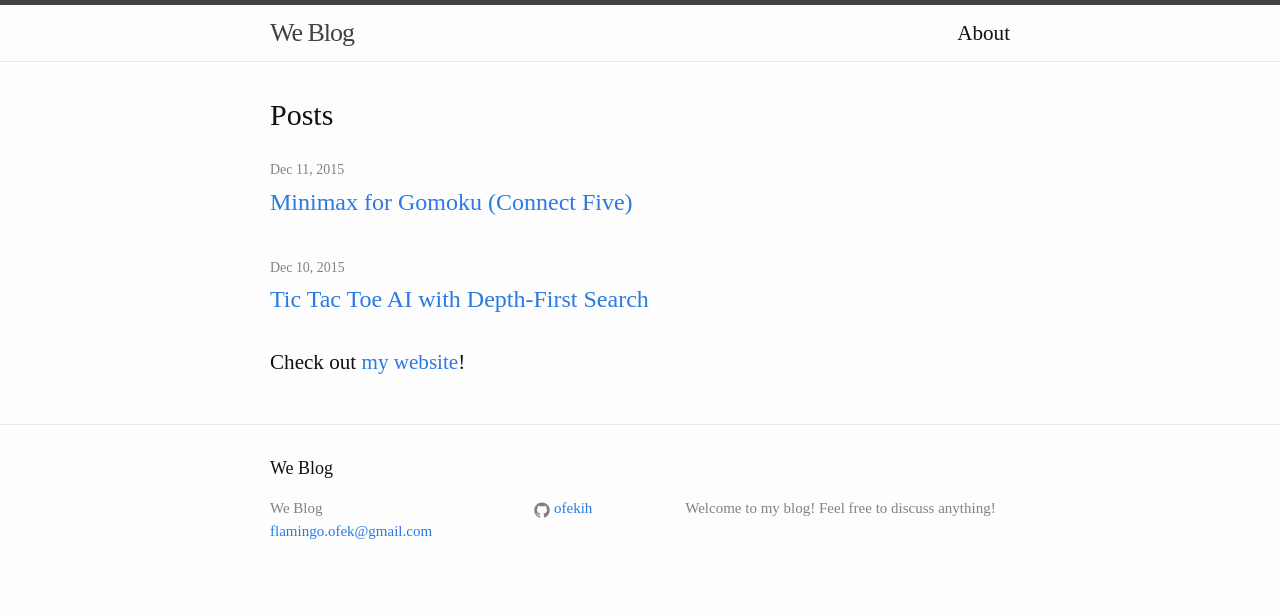
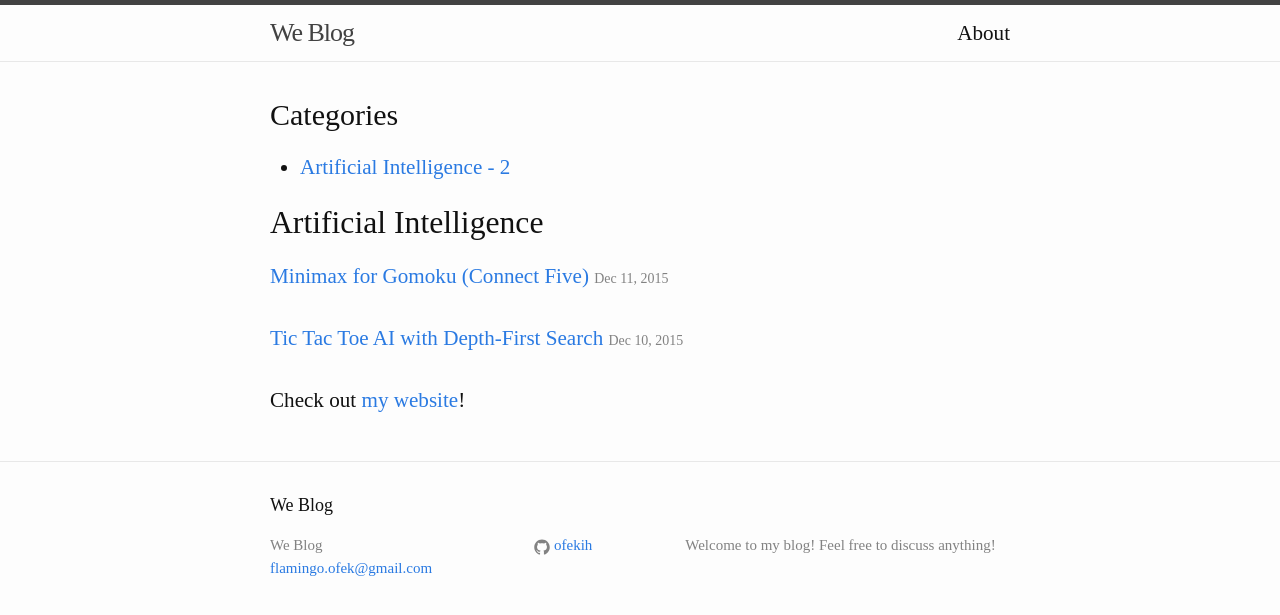
Before and after one commit to The-Ofek-Foundation/blog, a Jekyll site: the page built from index.html, in a window 1280 px wide. Shown: the top 615 px of the page. Built offline with Jekyll 4.4.1, drawn with Linux system fonts in a browser that asks for light colours; comment, search, counter and statistics services are not loaded.

Commit message:
Completely restructure site

```diff
--- a/_posts/2015-12-11-minimax-for-gomoku-connect-five.md
+++ b/_posts/2015-12-11-minimax-for-gomoku-connect-five.md
@@ -1,7 +1,7 @@
 ---
 layout: default
 title: Minimax for Gomoku (Connect Five)
-category: ai
+category: Artificial Intelligence
 comments: true
 ---
 
--- a/index.html
+++ b/index.html
@@ -5,19 +5,40 @@ comments: true
 
 <div class="home">
 
-  <h1 class="page-heading">Posts</h1>
+  <h1 class="page-heading">Categories</h1>
 
-  <ul class="post-list">
-    {% for post in site.posts %}
-      <li>
-        <span class="post-meta">{{ post.date | date: "%b %-d, %Y" }}</span>
+  <ul class="tag-box inline">
+  {% assign tags_list = site.categories %}
+    {% if tags_list.first[0] == null %}
+      {% for tag in tags_list %}
+        <li><a href="#{{ tag }}">{{ tag }} <span>- {{ site.tags[tag].size }}</span></a></li>
+      {% endfor %}
+    {% else %}
+      {% for tag in tags_list %}
+        <li><a href="#{{ tag[0] }}">{{ tag[0] }} <span>- {{ tag[1].size }}</span></a></li>
+      {% endfor %}
+    {% endif %}
+  {% assign tags_list = nil %}
+  </ul>
 
-        <h2>
-          <a class="post-link" href="{{ post.url | prepend: site.baseurl }}">{{ post.title }}</a>
-        </h2>
-      </li>
-    {% endfor %}
-  </ul>
+  {% for tag in site.categories %}
+    <h2 id="{{ tag[0] }}">{{ tag[0] }}</h2>
+    <ul class="post-list">
+      {% assign pages_list = tag[1] %}
+      {% for post in pages_list %}
+        {% if post.title != null %}
+        {% if group == null or group == post.group %}
+        <li>
+          <a href="{{ site.baseurl }}{{ post.url }}">{{ post.title }}<span class="entry-date"></a>
+          <span class="post-meta">{{ post.date | date: "%b %-d, %Y" }}</span>
+        </li>
+        {% endif %}
+        {% endif %}
+      {% endfor %}
+      {% assign pages_list = nil %}
+      {% assign group = nil %}
+    </ul>
+  {% endfor %}
 
   <p>Check out <a href="/">my website</a>!</p>
   <!-- <p class="rss-subscribe">subscribe <a href="{{ "/feed.xml" | prepend: site.baseurl }}">via RSS</a></p> -->
```
Also changed, not shown: _posts/2015-12-10-tic-tac-toe-ai-with-depth-first-search.md (+4 -1 lines).
